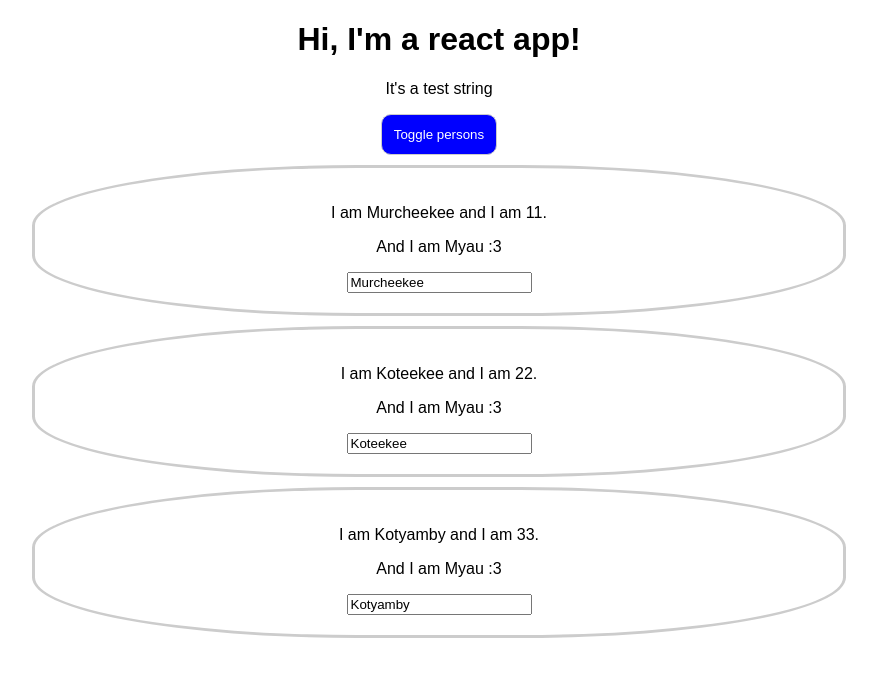
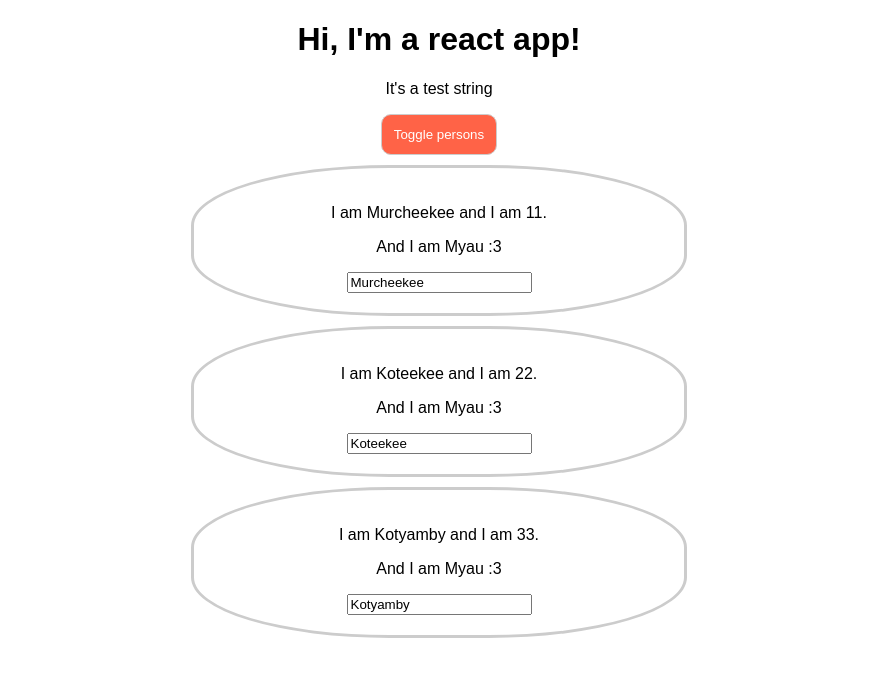
Before and after one commit to marivech/react-test, a React app: page / in a window 1280 px wide. Both pictures are taken after a click on the button "Toggle persons". Shown: the top 676 px of the page, without its empty margins (201-1078 px from the left). Built offline with nearby package versions, Linux system fonts and the light colour scheme.

Commit message:
Rewrite styles with CSS modules

```diff
--- a/src/App.css
+++ b/src/App.css
@@ -10,3 +10,24 @@
 .enoughPersons {
   font-weight: bold;
 }
+
+.App button {
+  background-color: blue;
+  border: 1px solid #ccc;
+  border-radius: 10px;
+  padding: 12px;
+  cursor: pointer;
+  color: white;
+}
+
+.App button:hover {
+  background-color: cornflowerblue;
+}
+
+.App button.Red {
+  background-color: tomato;
+}
+
+.App button.Red:hover {
+  background-color: salmon;
+}
--- a/src/App.js
+++ b/src/App.js
@@ -50,16 +50,8 @@
   };
 
   render() {
-    const styles = {
-      backgroundColor: 'tomato',
-      border: '1px solid #ccc',
-      borderRadius: '10px',
-      padding: '12px',
-      cursor: 'pointer',
-      color: 'white',
-    };
-
     let persons = null;
+    let btnClass = '';
 
     if (this.state.showPersons) {
       persons = (
@@ -77,25 +69,9 @@
               </Person>
             ))
           }
-          {/* <Person
-            name={ this.state.persons[0].name }
-            info={ this.state.persons[0].info }>
-                And I am Myau
-          </Person>
-          <Person
-            name={ this.state.persons[1].name }
-            info={ this.state.persons[1].info }
-            click={ this.switchNameHandler.bind(this, "Kotyamby!") }
-            changed={ this.changeNameHandler } />
-          <Person
-            name={ this.state.persons[2].name }
-            info={ this.state.persons[2].info }>
-                And I am :3
-          </Person> */}
         </div>
       );
-
-      styles.backgroundColor = 'blue';
+      btnClass = classes.Red;
     }
 
     const paragraphClasses = [];
@@ -111,7 +87,7 @@
             <h1>Hi, I'm a react app!</h1>
             <p className={ paragraphClasses.join(' ') }>It's a test string</p>
             <button
-              style={ styles }
+              className= { btnClass }
               onClick={ this.togglePersonsHandler }>Toggle persons</button>
               { persons }
           </div>
--- a/src/Person/Person.css
+++ b/src/Person/Person.css
@@ -6,3 +6,9 @@
     text-align: center;
     margin: 10px auto;
 }
+
+@media(min-width: 500px) {
+    .Person {
+        width: 450px;
+    }
+}
```
